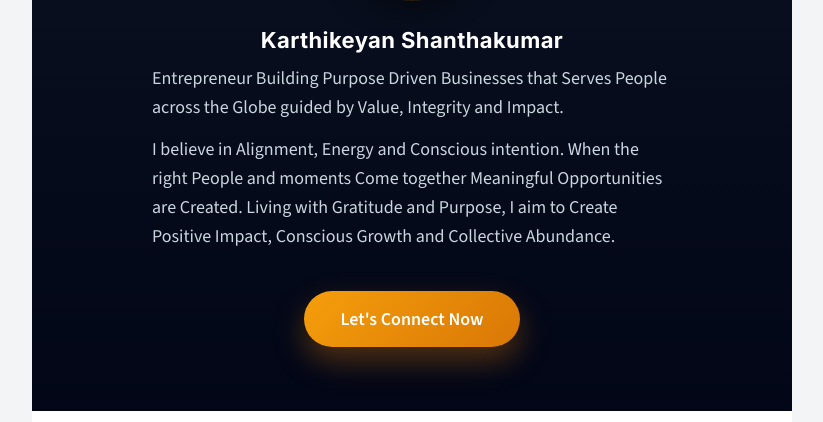
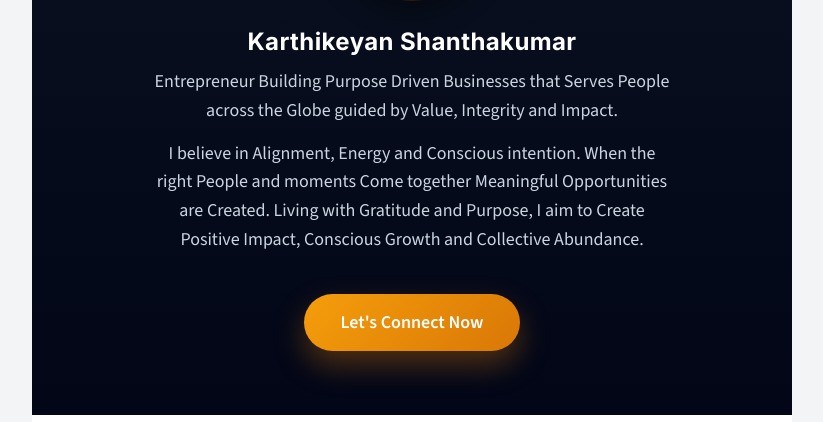
Before and after one commit to karthikeyanshanthakumar/karthikeyanshanthakumar, a plain HTML site: page index.html in a window 1280 px wide. Shown: the part 199-621 px from the top of the page, without its empty margins (228-1051 px from the left). Drawn offline with nearby package versions, Linux system fonts and the light colour scheme.

Commit message:
Update index.html

```diff
--- a/index.html
+++ b/index.html
@@ -48,7 +48,7 @@ box-shadow:
 /* NAME */
 .hero h1{
 font-family:'Inter',sans-serif;
-font-size:22px;
+font-size:24px;
 font-weight:700;
 letter-spacing:0.4px;
 color:#ffffff;
@@ -59,7 +59,7 @@ margin-bottom:6px;
 .hero-text{
 max-width:520px;
 margin:0 auto;
-text-align:left;
+text-align:center;
 }
 
 .hero-text p{
```
